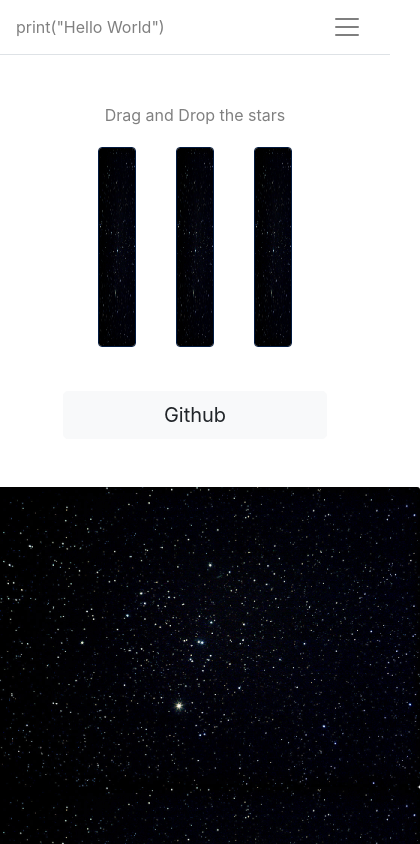
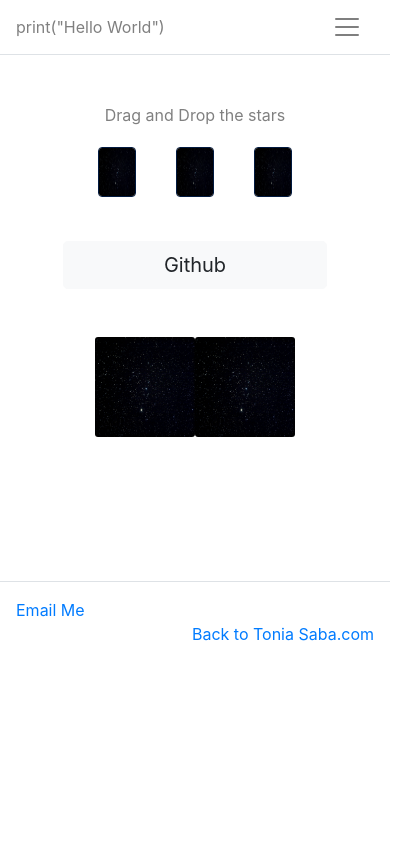
Before and after one commit to tsabz/SABA_DEV, a React (Create React App) app: page / in a window 390 px wide. Shown: the top 844 px of the page, 420 px wide, since content can reach past the window. Built offline with nearby package versions, Linux system fonts and the light colour scheme; the HTML template or start-up script is replaced by a standard one.

Commit message:
mobile design done

```diff
--- a/src/index.css
+++ b/src/index.css
@@ -16,7 +16,7 @@ code {
   display: flex;
 }
 
-.draganddrop{
+.draganddrop {
   display: flex;
   align-items: center;
   justify-content: center;
@@ -31,7 +31,7 @@ code {
   font-weight: 900;
   width: 300px;
   height: 200px;
-  border:1px solid #021a40;
+  border: 1px solid #021a40;
   content: url(star_cluster.jpg);
   margin: 20px;
 }
@@ -234,3 +234,28 @@ code {
     top: 0px;
   }
 }
+
+/* mobile */
+
+@media only screen and (max-width: 600px) {
+  .card {
+    display: flex;
+    align-items: center;
+    justify-content: center;
+    font-size: 24px;
+    font-family: "Arial", sans-serif;
+    font-weight: 900;
+    width: 50px;
+    height: 50px;
+    border: 1px solid #021a40;
+    content: url(star_cluster.jpg);
+    margin: 20px;
+  }
+
+  .g-card-homeimage {
+    border-radius: 3px;
+    width: 100px;
+    height: 100px;
+  }
+
+}
```
